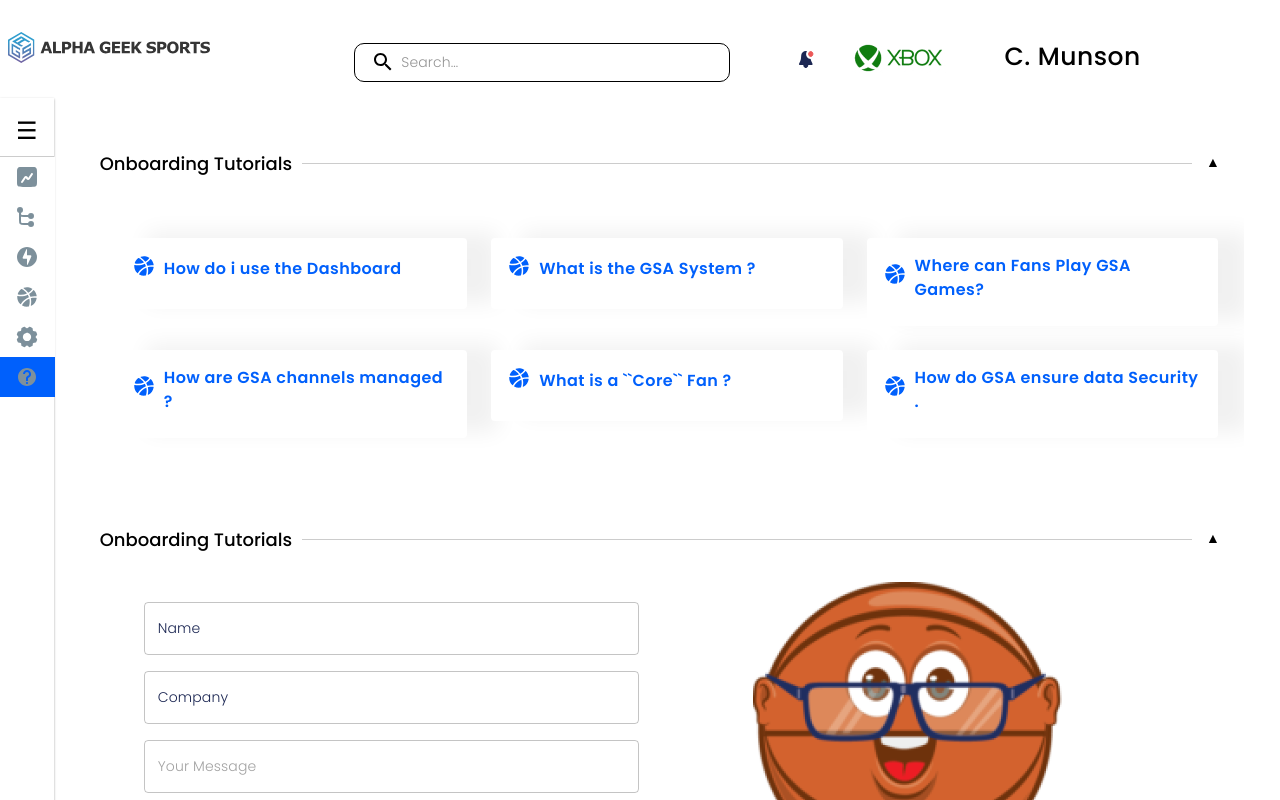
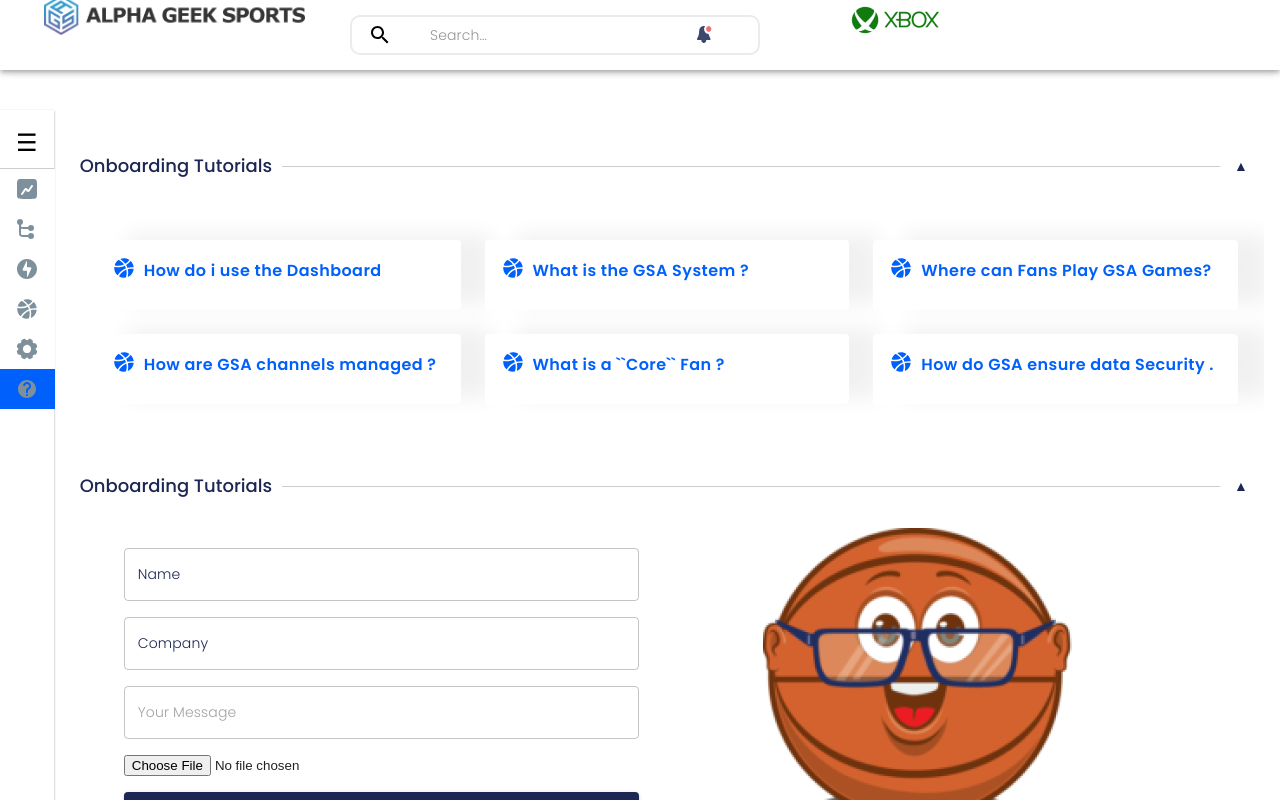
Before and after one commit to rahulsharmaah/Alphageek, a React (Create React App) app: page /support in a window 1280 px wide. Shown: the top 800 px of the page. Built offline with nearby package versions, Linux system fonts and the light colour scheme.

Commit message:
deployed some change to ui

```diff
--- a/src/components/Accordion/index.js
+++ b/src/components/Accordion/index.js
@@ -51,7 +51,7 @@ const Accordion = ({ title, children }) => {
 
   return (
     <Grid container mt={1}>
-      <Grid item xs={12} padding={"10px 20px"}>
+      <Grid item xs={12} padding={"0"}>
         <>
           <AccordionHeader onClick={toggleAccordion}>
             <div>
--- a/src/components/Layout/index.jsx
+++ b/src/components/Layout/index.jsx
@@ -1,12 +1,13 @@
 import React from "react";
 import { Outlet } from "react-router-dom";
 import Sidebar from "../Sidebar";
-import Header from "../Header";
+// import Header from "../Header";
 import Footer from "../Footer";
 import styled from "styled-components";
-import { Hidden, useMediaQuery, useTheme } from "@mui/material";
-import StickyNavbar from "../StickyNavbar";
-import HamburgerMenu from "../HamburgerMenu";
+// import { Hidden, useMediaQuery, useTheme } from "@mui/material";
+// import StickyNavbar from "../StickyNavbar";
+// import HamburgerMenu from "../HamburgerMenu";
+import NewstickyNav from "../StickyNavbar/NewstickyNav";
 
 const LayoutContainer = styled.div`
   display: flex;
@@ -24,21 +25,17 @@ const SidebarContent = styled.div`
 `;
 
 function Layout() {
-  const theme = useTheme();
-  const isMobile = useMediaQuery(theme.breakpoints.down("md"));
+  // const theme = useTheme();
+  // const isMobile = useMediaQuery(theme.breakpoints.down("md"));
   return (
     <LayoutContainer>
-      {isMobile ? <StickyNavbar /> : <Header />}
+      <NewstickyNav />
       <MainContent>
-        {isMobile ? (
-          <HamburgerMenu />
-        ) : (
-          <aside>
-            <SidebarContent>
-              <Sidebar />
-            </SidebarContent>
-          </aside>
-        )}
+        <aside sx={{ display: { xs: "none" } }}>
+          <SidebarContent>
+            <Sidebar />
+          </SidebarContent>
+        </aside>
         <Outlet />
       </MainContent>
       <Footer />
--- a/src/components/Sidebar/index.js
+++ b/src/components/Sidebar/index.js
@@ -2,11 +2,13 @@ import React, { useState } from "react";
 import {
   List,
   ListItem,
+  ListItemIcon,
+  ListItemText,
   // ListItemIcon,
   // ListItemText,
   Typography,
-  useMediaQuery,
-  useTheme,
+  // useMediaQuery,
+  // useTheme,
 } from "@mui/material";
 import { NavLink } from "react-router-dom";
 import ChartFill from "../icons/ChartFIll";
@@ -15,7 +17,7 @@ import SupportFill from "../icons/SupportFill";
 import LightningFill from "../icons/LightningFill";
 import SettingLogo from "../icons/SettingLogo";
 import styled from "styled-components";
-import HamburgerMenu from "../HamburgerMenu";
+// import HamburgerMenu from "../HamburgerMenu";
 import ChannelEngagementLogo from "../icons/ChannelEngagementLogo";
 // import { event÷ } from "d3";
 
@@ -26,8 +28,8 @@ const Sidebar = () => {
 
   const handleClick = () => setIsTextVisible(!isTextVisible);
 
-  const theme = useTheme();
-  const isMobile = useMediaQuery(theme.breakpoints.down("sm"));
+  // const theme = useTheme();
+  // const isMobile = useMediaQuery(theme.breakpoints.down("sm"));
   const items = [
     {
       id: 1,
@@ -69,10 +71,10 @@ const Sidebar = () => {
 
   return (
     <>
-      {isMobile ? (
-        <HamburgerMenu />
-      ) : (
-        <SidebarList isTextVisible={isTextVisible}>
+      <SidebarList
+        isTextVisible={isTextVisible}
+        sx={{ display: { xs: "none",md:"flex" } }}
+      >
         <TopToggle>
           <ToggleButton onClick={handleClick}>&#9776;</ToggleButton>
         </TopToggle>
@@ -90,40 +92,31 @@ const Sidebar = () => {
             }}
           >
             <ListItem>
-                <Wrapper active={item.link === window.location.pathname}>
+              <>
                 {isTextVisible ? (
                   <>
-                      <IconWrapper
-                        sx={{
-                          width: "50%",
-                          justifyContent: "start",
-                          marginRight: "32px !Important",
-                        }}
-                      >
-                        {item.image}
-                      </IconWrapper>
-                      <TextWrapper>
+                    <ListItemIcon>{item.image}</ListItemIcon>
+                    <ListItemText>
                       <Typography variant="h4" display="flex">
                         {item.text}
                       </Typography>
-                      </TextWrapper>
+                    </ListItemText>
                   </>
                 ) : (
                   <IconWrapper>{item.image}</IconWrapper>
                 )}
-                </Wrapper>
+              </>
             </ListItem>
           </NavLink>
         ))}
       </SidebarList>
-      )}
     </>
   );
 };
 
 const SidebarList = styled(List)`
   position: relative !important;
-  z-index: 9 !important;
+  z-index: 129 !important;
   box-shadow: 0 1px 3px rgba(0, 0, 0, 0.12), 0 1px 2px rgba(0, 0, 0, 0.24);
   width: ${(props) => (props.isTextVisible ? "14vw" : "4.2vw")};
   height: 100vh;
@@ -132,6 +125,7 @@ const SidebarList = styled(List)`
   align-items: center;
   justify-content: flex-start;
   text-align: center;
+  background-color: #fff;
 `;
 
 const TopToggle = styled.div`
--- /dev/null
+++ b/src/components/StickyNavbar/NewstickyNav.js
@@ -0,0 +1,272 @@
+import * as React from "react";
+import PropTypes from "prop-types";
+import AppBar from "@mui/material/AppBar";
+import Box from "@mui/material/Box";
+import CssBaseline from "@mui/material/CssBaseline";
+import Divider from "@mui/material/Divider";
+import Drawer from "@mui/material/Drawer";
+import IconButton from "@mui/material/IconButton";
+import List from "@mui/material/List";
+import ListItem from "@mui/material/ListItem";
+import ListItemButton from "@mui/material/ListItemButton";
+import ListItemText from "@mui/material/ListItemText";
+import MenuIcon from "@mui/icons-material/Menu";
+import Toolbar from "@mui/material/Toolbar";
+import SearchIcon from "@mui/icons-material/Search";
+// import { Hidden, Typography } from "@mui/material";
+import { styled as muiStyled, alpha } from "@mui/material/styles";
+import ChartFill from "../icons/ChartFIll";
+import ChannelEngagementLogo from "../icons/ChannelEngagementLogo";
+import DribbleLogo from "../icons/DribbleLogo";
+import SettingLogo from "../icons/SettingLogo";
+import LightningFill from "../icons/LightningFill";
+import SupportFill from "../icons/SupportFill";
+import { Grid, ListItemIcon } from "@mui/material";
+import styled from "styled-components";
+import { NotificationIcon } from "../icons/NotificationIcon";
+import InputBase from "@mui/material/InputBase";
+import { NavLink } from "react-router-dom";
+
+const drawerWidth = 240;
+const navItems = [
+  {
+    id: 1,
+    text: "Dashboard",
+    image: <ChartFill />,
+    link: "/",
+  },
+  {
+    id: 2,
+    text: "Channel",
+    image: <ChannelEngagementLogo />,
+    link: "/channel-engagement",
+  },
+  {
+    id: 3,
+    text: "Ecosystem",
+    image: <LightningFill />,
+    link: "/ecosystem",
+  },
+  {
+    id: 4,
+    text: "Gamification",
+    image: <DribbleLogo />,
+    link: "/gamification",
+  },
+  {
+    id: 5,
+    text: "Settings",
+    image: <SettingLogo />,
+    link: "/setting",
+  },
+  {
+    id: 6,
+    text: "Help Center",
+    image: <SupportFill />,
+    link: "/support",
+  },
+];
+function NewstickyNav(props) {
+  const { window } = props;
+  const [mobileOpen, setMobileOpen] = React.useState(false);
+
+  const handleDrawerToggle = () => {
+    setMobileOpen((prevState) => !prevState);
+  };
+
+  const drawer = (
+    <Box onClick={handleDrawerToggle} sx={{ textAlign: "center" }}>
+      {/* <Typography variant="h6" sx={{ my: 2 }}>
+        MUI
+      </Typography> */}
+      <img src="alphageek-frame.png" alt="logo" />
+      <Divider />
+      <List>
+        {navItems.map((item) => (
+          <ListItem key={item} disablePadding>
+            <ListItemButton sx={{ textAlign: "center" }}>
+              <NavLink to={item.link}>
+                <ListItemIcon>{item.image}</ListItemIcon>
+                <ListItemText primary={item.text} />
+              </NavLink>
+            </ListItemButton>
+          </ListItem>
+        ))}
+      </List>
+    </Box>
+  );
+
+  const container =
+    window !== undefined ? () => window().document.body : undefined;
+
+  return (
+    <Box
+      sx={{
+        display: "flex",
+        marginTop: "20px",
+        marginBottom: { sm: "90px", xs: "90px" },
+      }}
+    >
+      <CssBaseline />
+      <AppBar
+        component="nav"
+        sx={{ backgroundColor: "#ffff", height: "70px", padding: "0px 20px" }}
+      >
+        <Toolbar>
+          <IconButton
+            color="black"
+            aria-label="open drawer"
+            edge="start"
+            onClick={handleDrawerToggle}
+            sx={{ mr: 2, display: { md: "none" } }}
+          >
+            <MenuIcon />
+          </IconButton>
+          <Grid container>
+            <Grid
+              item
+              md={3}
+              xs={6}
+              sx={{
+                display: { xs: "none", md: "flex" },
+                height: "40px",
+                alignContent: "center",
+              }}
+            >
+              <img src="alphageek-frame.png" alt="logo" />
+            </Grid>
+            <Grid item md={5} xs={6}>
+              <Box>
+                <Grid container>
+                  <Grid item md={8} xs={10}>
+                    <Box
+                      sx={{
+                        display: "flex",
+                        paddingTop: "20px",
+                        paddingBottom: "20px",
+                      }}
+                    >
+                      <Search>
+                        <SearchIconWrapper>
+                          <SearchIcon />
+                        </SearchIconWrapper>
+                        <StyledInputBase
+                          placeholder="Search…"
+                          inputProps={{ "aria-label": "search" }}
+                        />
+                      </Search>
+                    </Box>
+                  </Grid>
+                  <Grid
+                    item
+                    md={2}
+                    xs={2}
+                    sx={{ ml: "10px", display: { xs: "none", md: "flex" } }}
+                  >
+                    <NotificationIconWrapper>
+                      <NotificationIcon />
+                    </NotificationIconWrapper>
+                  </Grid>
+                </Grid>
+              </Box>
+            </Grid>
+            <Grid
+              item
+              md={4}
+              xs={6}
+              sx={{ display: { xs: "none", md: "flex" } }}
+            >
+              <Grid item md={4}>
+                <img src="/xbox.jpg" alt="xbox.jpg" />
+              </Grid>
+            </Grid>
+          </Grid>
+        </Toolbar>
+      </AppBar>
+      <Box component="nav">
+        <Drawer
+          container={container}
+          variant="persistent"
+          open={mobileOpen}
+          onClose={handleDrawerToggle}
+          ModalProps={{
+            keepMounted: true,
+          }}
+          sx={{
+            display: { xs: "block", sm: "none" },
+            "& .MuiDrawer-paper": {
+              boxSizing: "border-box",
+              width: drawerWidth,
+            },
+          }}
+        >
+          {drawer}
+        </Drawer>
+      </Box>
+    </Box>
+  );
+}
+
+NewstickyNav.propTypes = {
+  /**
+   * Injected by the documentation to work in an iframe.
+   * You won't need it on your project.
+   */
+  window: PropTypes.func,
+};
+const NotificationIconWrapper = styled.div`
+  display: flex;
+  align-items: center;
+  justify-content: center;
+  padding: 10px;
+`;
+
+const Search = muiStyled("div")(({ theme }) => ({
+  position: "relative",
+  borderRadius: "10px",
+  backgroundColor: alpha(theme.palette.common.white, 0.15),
+  "&:hover": {
+    backgroundColor: alpha(theme.palette.common.white, 0.25),
+  },
+  marginLeft: 2,
+  width: "100%",
+  border: "2px solid var(--stroke, #EBEBEB)",
+  [theme.breakpoints.up("sm")]: {
+    marginLeft: theme.spacing(1),
+    width: "auto",
+  },
+}));
+
+const SearchIconWrapper = muiStyled("div")(({ theme }) => ({
+  padding: theme.spacing(0, 2),
+  height: "100%",
+  position: "absolute",
+  pointerEvents: "none",
+  display: "flex",
+  alignItems: "center",
+  justifyContent: "center",
+  color: "black",
+}));
+const StyledInputBase = muiStyled(InputBase)(({ theme }) => ({
+  color: "inherit",
+  "& .MuiInputBase-input": {
+    padding: theme.spacing(1, 0, 1, 0),
+    paddingLeft: `calc(1em + ${theme.spacing(8)})`,
+    transition: theme.transitions.create("width"),
+    width: "100%",
+    color: "black",
+    [theme.breakpoints.up("sm")]: {
+      width: "38ch",
+      "&:focus": {
+        width: "40ch",
+      },
+    },
+    [theme.breakpoints.down("sm")]: {
+      width: "48ch",
+      "&:focus": {
+        width: "40ch",
+      },
+    },
+  },
+}));
+export default NewstickyNav;
--- a/src/components/Tabs/index.js
+++ b/src/components/Tabs/index.js
@@ -5,7 +5,6 @@ import styled from "styled-components";
 import { Grid } from "@mui/material";
 
 const StyledTabs = styled(Tabs)`
-  padding-left: 1rem;
   border-radius: 20px;
 
   .MuiTab-root {
```
Lines whose indentation alone changed are shown as unchanged.
